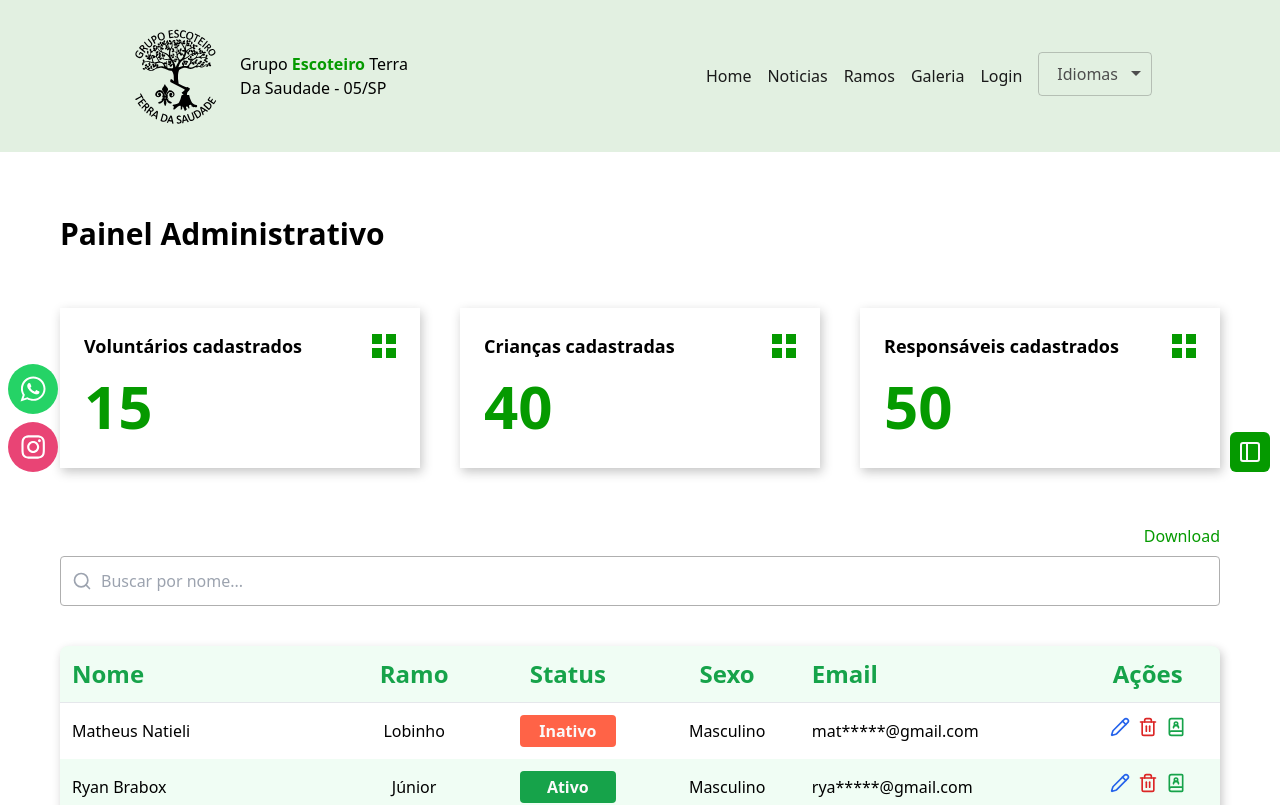
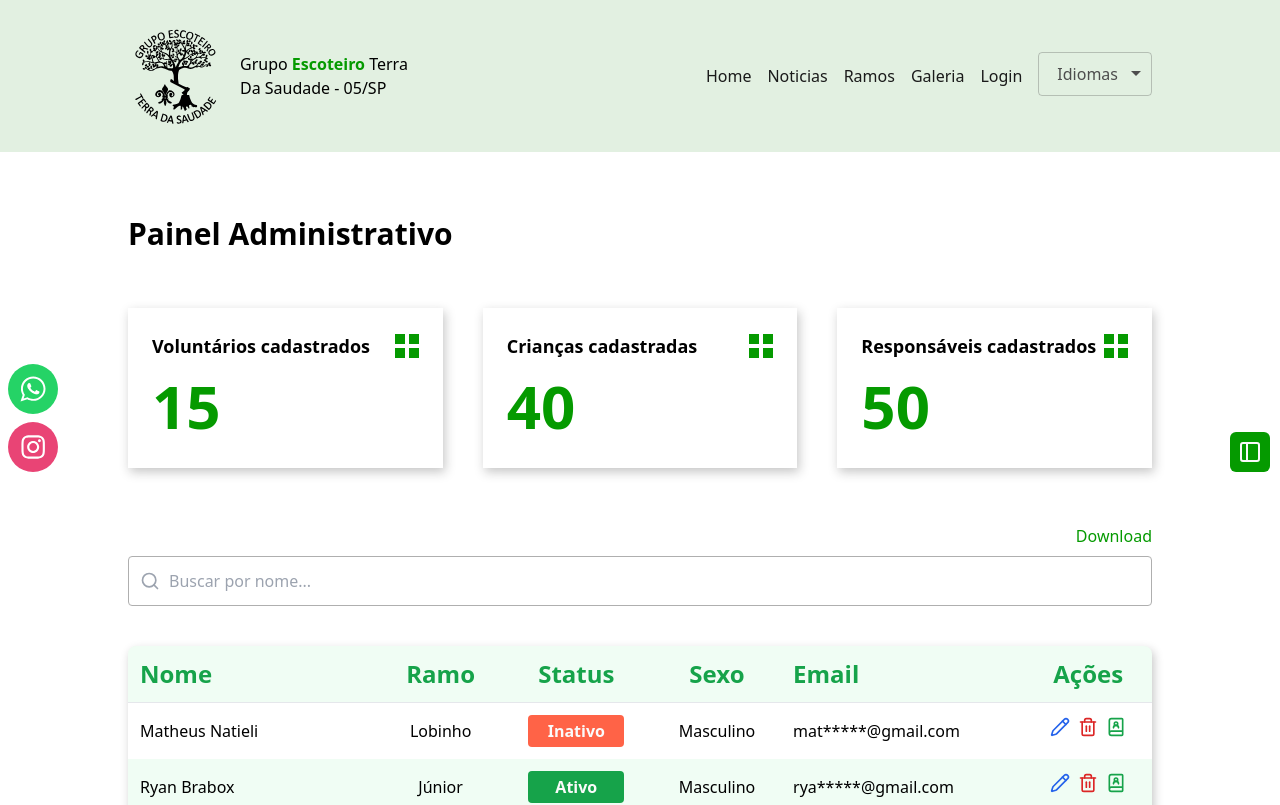
Before and after one commit to grupo-escoteiro/frontend, a React (Vite) app: page /admin in a window 1280 px wide. Shown: the top 805 px of the page. Built offline with nearby package versions, Linux system fonts and the light colour scheme; no server answers.

Commit message:
responsive

```diff
--- a/src/pages/privates/admin/index.jsx
+++ b/src/pages/privates/admin/index.jsx
@@ -73,7 +73,7 @@ function Admin() {
   return (
     <PageTransition>
       <div className="pt-16 pb-12">
-        <section className="max-w-[1160px] mx-auto">
+        <section className="max-w-[1024px] mx-auto">
           <SectionTitle
             content={t('admin.content')}
             className="pb-14"
@@ -87,7 +87,8 @@ function Admin() {
             data={users}
             filename="Users.CSV"
             target="_blank"
-            className="w-full text-right inline-block text-social-brand mb-2"
+            className="w-full text-right inline-block text-social-brand mb-2
+                       transition duration-500 hover:brightness-50"
           >
             Download
           </CSVLink>
```
